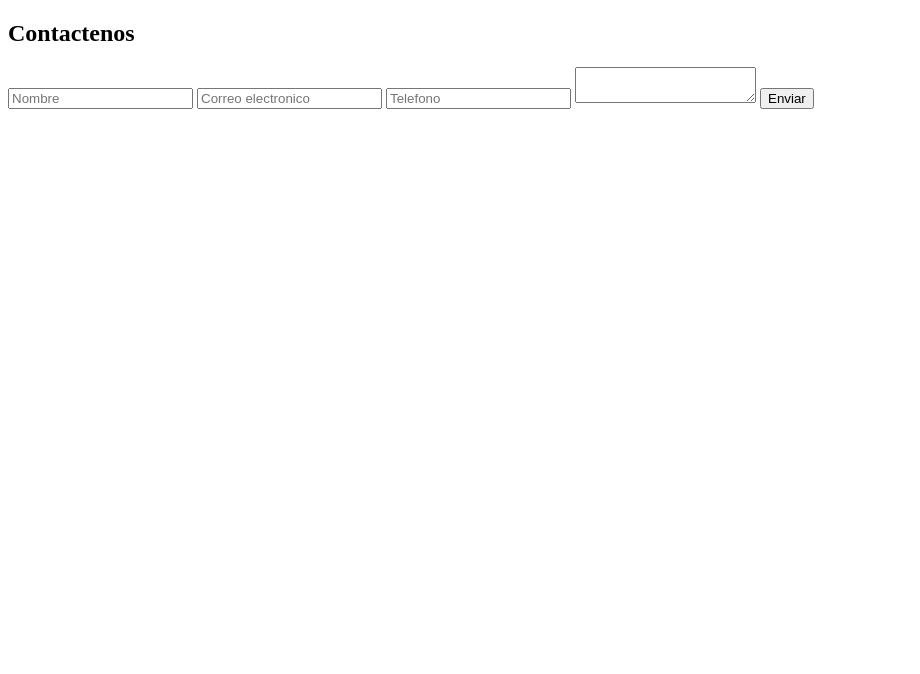
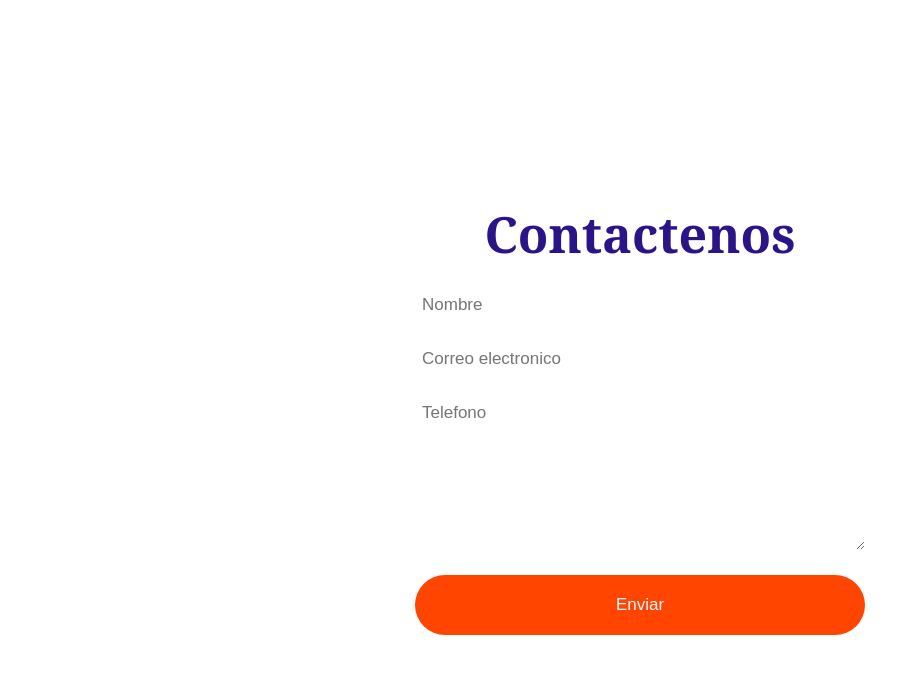
Before and after one commit to 3lCR3P3R/GlobHack-Pitanza, a plain HTML site: page HTML/contactenos.html in a window 1280 px wide. Shown: the whole page, without its empty margins (0-920 px from the left). Drawn offline with Linux system fonts and the light colour scheme.

Commit message:
se agregan estilos para el formulario de contactenos y se modifica el link de estilos

```diff
--- a/CSS/style.css
+++ b/CSS/style.css
@@ -105,4 +105,4 @@ textarea{
 @media (max-width: 480px){
     form{
         width: 100%;
-    }
+}
--- a/HTML/contactenos.html
+++ b/HTML/contactenos.html
@@ -3,7 +3,7 @@
 <head>
     <meta charset="UTF-8">
     <meta name="viewport" content="width=device-width, initial-scale=1.0">
-    <link rel="stylesheet" href="/GlobHack-Pitanza/CSS/index.css">
+    <link rel="stylesheet" href="/GlobHack-Pitanza/CSS/style.css">
 
     <title>Contactenos</title>
 </head>
```
